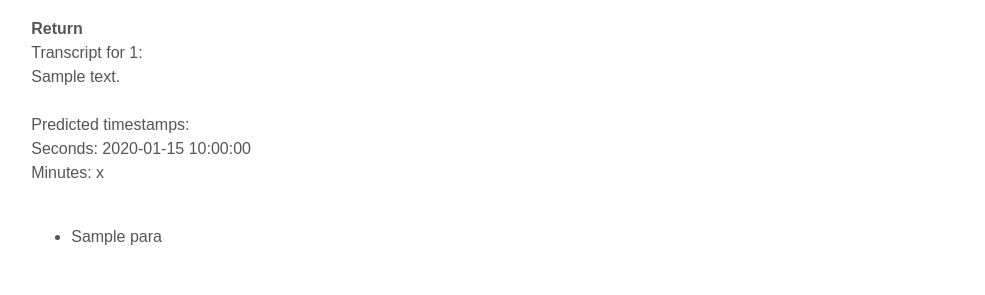
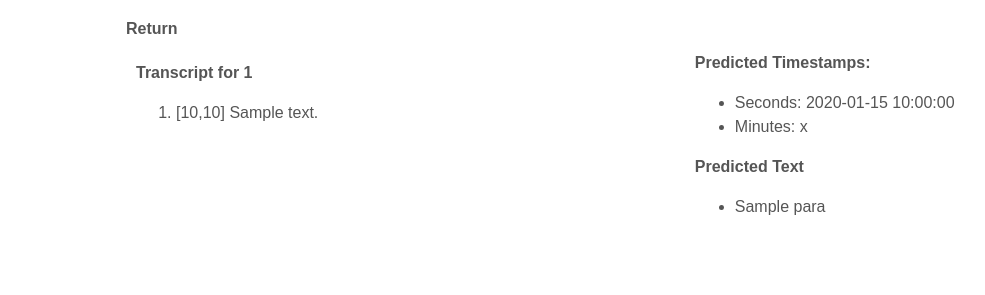
Before and after one commit to andrewzlee/NeuralBlock, a Flask app: template app/templates/predict.html in a window 1280 px wide. Shown: the part 50-345 px from the top of the page, without its empty margins (40-1025 px from the left). Run offline with Flask 2, Linux system fonts and the light colour scheme; the template is opened without the code that fills it: most values are stand-ins (such as "Sample title", 1, 10 or a date in 2020); parts of the project's set-up code (start-up, migrations or seed data) failed here and were passed over.

Commit message:
Predict page more pretty

```diff
--- a/app/application.py
+++ b/app/application.py
@@ -33,7 +33,7 @@ def predict():
         m2,s2 = divmod(round(t[1]),60)
         minuteStamps.append(f"({m1}:{str(s1).zfill(2)},{m2}:{str(s2).zfill(2)})")
 
-    return render_template("predict.html", videoid = vid, transcript_text = full_text,
+    return render_template("predict.html", videoid = vid, transcript_text = transcript,
                            timestamp = " ".join(str(e) for e in sponsorTimestamps),
                            minutestamp = " ".join(minuteStamps),
                            sponsTexts = sponsorText)
--- a/app/static/css/main.css
+++ b/app/static/css/main.css
@@ -14,9 +14,33 @@ a:hover {
 	color:red;
 }
 
+p {
+	margin: 8px;
+}
+
+h4 {
+	margin: 10px 0px;
+}
+
 .container{
-	width: 90%;
+	width: 75%;
 	margin: auto;
+}
+
+#transcript{
+	float: left;
+	width: 60%;
+	padding: 10px;
+	box-sizing: border-box;
+	overflow: scroll;
+}
+
+#results{
+
+	float: left;
+	width: 40%;
+	padding: 10px
+	box-sizing: border-box;
 }
 
 .button {
--- a/app/templates/predict.html
+++ b/app/templates/predict.html
@@ -6,33 +6,35 @@
 	<link rel="stylesheet" href="{{ url_for('static', filename='css/main.css') }}">
 	<title>NeuralBlock</title>
 </head>
-<!doctype html>
 
 <body>
 	<header id="main-header"><h1>NeuralBlock</h1></header>
 	<div class="container">
-		<p>
-			<a href="/">Return</a>
-			<br>
-			Transcript for {{ videoid }}:
-			<br>
-			{{ transcript_text }}
-			<br>
-			<br>
-			Predicted timestamps:
-			<br>
-			Seconds: {{ timestamp }}
-			<br>
-			Minutes: {{ minutestamp }}
-			<br>
-			<br>
+		<a href="/">Return</a>
+		<br>
+		<div id="transcript">
+			<h4>Transcript for {{ videoid }}</h4>
+			<ol>
+				{% for caps in transcript_text %}
+					<li>[{{caps["start"]|round|int}},{{(caps["start"]+caps["duration"])|round|int}}] {{caps["text"]}}</li>
+				{% endfor %}
+			</ol>
+			<!--{{ transcript_text }} -->
+		</div>
+		<div id="results">
+			<h4>Predicted Timestamps:</h4>
+			<ul>
+					<li>Seconds: {{ timestamp }}</li>
+					<li>Minutes: {{ minutestamp }}</li>
+			</ul>
+
+			<h4>Predicted Text</h4>
 			<ul>
 				{% for para in sponsTexts %}
 					<li>{{para}}</li>
 				{% endfor %}
 			</ul>
-
-		</p>
+		</div>
 	</div>
 </body>
 </html>
```
